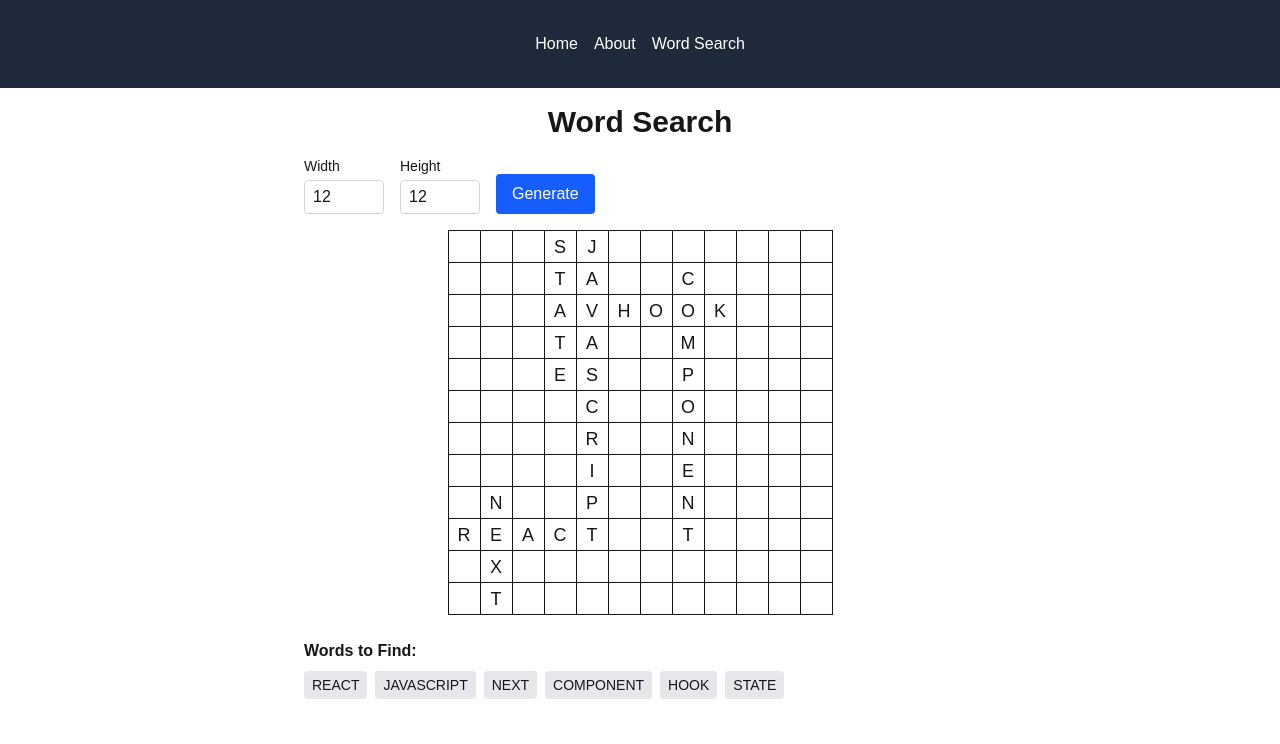
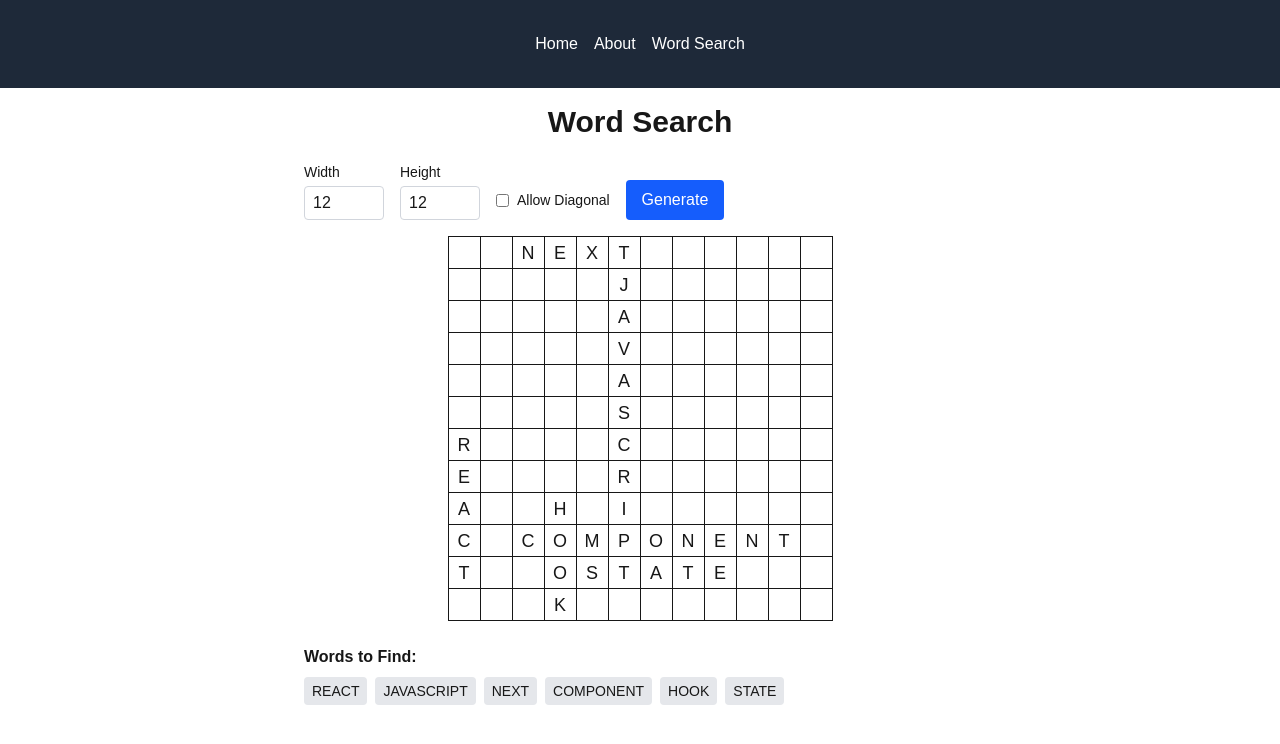
Before and after one commit to BBarardo/mariana, a Next.js app: page /word-search in a window 1280 px wide. Shown: the top 744 px of the page. Built offline with nearby package versions, Linux system fonts and the light colour scheme.

Commit message:
Enhance WordSearchComponent to support diagonal and diagonal-reverse word placements; add allowDiagonal toggle for grid generation

```diff
--- a/src/components/WordSearchComponent.tsx
+++ b/src/components/WordSearchComponent.tsx
@@ -2,7 +2,7 @@
 
 import React, { useState } from 'react';
 
-type Direction = 'horizontal' | 'vertical';
+type Direction = 'horizontal' | 'vertical' | 'diagonal' | 'diagonal-reverse';
 
 interface WordPlacement {
     word: string;
@@ -20,15 +20,32 @@ function generateEmptyGrid(width: number, height: number): string[][] {
 }
 
 function canPlaceWord(grid: string[][], word: string, x: number, y: number, direction: Direction): boolean {
+    // Defensive: check if grid is valid and has at least one row
+    if (!grid.length || !grid[0].length) return false;
     if (direction === 'horizontal') {
-        if (x + word.length > grid[0].length) return false;
+        if (x < 0 || y < 0 || x + word.length > grid[0].length || y >= grid.length) return false;
         for (let i = 0; i < word.length; i++) {
+            if (!grid[y] || grid[y][x + i] === undefined) return false;
             if (grid[y][x + i] && grid[y][x + i] !== word[i]) return false;
         }
+    } else if (direction === 'vertical') {
+        if (x < 0 || y < 0 || y + word.length > grid.length || x >= grid[0].length) return false;
+        for (let i = 0; i < word.length; i++) {
+            if (!grid[y + i] || grid[y + i][x] === undefined) return false;
+            if (grid[y + i][x] && grid[y + i][x] !== word[i]) return false;
+        }
+    } else if (direction === 'diagonal') {
+        if (x < 0 || y < 0 || x + word.length > grid[0].length || y + word.length > grid.length) return false;
+        for (let i = 0; i < word.length; i++) {
+            if (!grid[y + i] || grid[y + i][x + i] === undefined) return false;
+            if (grid[y + i][x + i] && grid[y + i][x + i] !== word[i]) return false;
+        }
     } else {
-        if (y + word.length > grid.length) return false;
+        // diagonal-reverse (left-to-right, bottom-to-top)
+        if (x < 0 || y < 0 || x + word.length > grid[0].length || y - word.length + 1 < 0) return false;
         for (let i = 0; i < word.length; i++) {
-            if (grid[y + i][x] && grid[y + i][x] !== word[i]) return false;
+            if (!grid[y - i] || grid[y - i][x + i] === undefined) return false;
+            if (grid[y - i][x + i] && grid[y - i][x + i] !== word[i]) return false;
         }
     }
     return true;
@@ -39,9 +56,18 @@ function placeWord(grid: string[][], word: string, x: number, y: number, directi
         for (let i = 0; i < word.length; i++) {
             grid[y][x + i] = word[i];
         }
-    } else {
+    } else if (direction === 'vertical') {
         for (let i = 0; i < word.length; i++) {
             grid[y + i][x] = word[i];
+        }
+    } else if (direction === 'diagonal') {
+        for (let i = 0; i < word.length; i++) {
+            grid[y + i][x + i] = word[i];
+        }
+    } else {
+        // diagonal-reverse (left-to-right, bottom-to-top)
+        for (let i = 0; i < word.length; i++) {
+            grid[y - i][x + i] = word[i];
         }
     }
 }
@@ -57,7 +83,7 @@ function fillEmptyCells(grid: string[][]): void {
     }
 }
 
-function findIntersections(word: string, placedWords: { word: string, x: number, y: number, direction: Direction }[], grid: string[][]) {
+function findIntersections(word: string, placedWords: { word: string, x: number, y: number, direction: Direction }[], grid: string[][], allowDiagonal: boolean) {
     // Find all possible intersections between the current word and already placed words
     const intersections: Array<{
         wordIdx: number;
@@ -65,20 +91,33 @@ function findIntersections(word: string, placedWords: { word: string, x: number,
         letter: string;
         wordLetterIdx: number;
         placedLetterIdx: number;
+        direction: Direction;
     }> = [];
     for (let placedIdx = 0; placedIdx < placedWords.length; placedIdx++) {
         const placed = placedWords[placedIdx];
         for (let i = 0; i < word.length; i++) {
             for (let j = 0; j < placed.word.length; j++) {
                 if (word[i] === placed.word[j]) {
-                    // Found a common letter between the new word and a placed word
-                    intersections.push({
-                        wordIdx: placedIdx,
-                        placed,
-                        letter: word[i],
-                        wordLetterIdx: i, // index in the new word
-                        placedLetterIdx: j, // index in the placed word
-                    });
+                    if (placed.direction === 'horizontal') {
+                        if (allowDiagonal) {
+                            intersections.push({ wordIdx: placedIdx, placed, letter: word[i], wordLetterIdx: i, placedLetterIdx: j, direction: 'diagonal' });
+                            intersections.push({ wordIdx: placedIdx, placed, letter: word[i], wordLetterIdx: i, placedLetterIdx: j, direction: 'diagonal-reverse' });
+                        }
+                        intersections.push({ wordIdx: placedIdx, placed, letter: word[i], wordLetterIdx: i, placedLetterIdx: j, direction: 'vertical' });
+                    } else if (placed.direction === 'vertical') {
+                        if (allowDiagonal) {
+                            intersections.push({ wordIdx: placedIdx, placed, letter: word[i], wordLetterIdx: i, placedLetterIdx: j, direction: 'diagonal' });
+                            intersections.push({ wordIdx: placedIdx, placed, letter: word[i], wordLetterIdx: i, placedLetterIdx: j, direction: 'diagonal-reverse' });
+                        }
+                        intersections.push({ wordIdx: placedIdx, placed, letter: word[i], wordLetterIdx: i, placedLetterIdx: j, direction: 'horizontal' });
+                    } else if (allowDiagonal && (placed.direction === 'diagonal' || placed.direction === 'diagonal-reverse')) {
+                        intersections.push({ wordIdx: placedIdx, placed, letter: word[i], wordLetterIdx: i, placedLetterIdx: j, direction: 'horizontal' });
+                        intersections.push({ wordIdx: placedIdx, placed, letter: word[i], wordLetterIdx: i, placedLetterIdx: j, direction: 'vertical' });
+                        if (allowDiagonal) {
+                            intersections.push({ wordIdx: placedIdx, placed, letter: word[i], wordLetterIdx: i, placedLetterIdx: j, direction: 'diagonal' });
+                            intersections.push({ wordIdx: placedIdx, placed, letter: word[i], wordLetterIdx: i, placedLetterIdx: j, direction: 'diagonal-reverse' });
+                        }
+                    }
                 }
             }
         }
@@ -91,6 +130,8 @@ function canPlaceIntersectingWord(grid: string[][], word: string, x: number, y:
     for (let i = 0; i < word.length; i++) {
         let xi = x, yi = y;
         if (direction === 'horizontal') xi += i;
+        else if (direction === 'diagonal') { xi += i; yi += i; }
+        else if (direction === 'diagonal-reverse') { xi += i; yi -= i; }
         else yi += i;
         // Out of bounds check
         if (xi < 0 || xi >= grid[0].length || yi < 0 || yi >= grid.length) return false;
@@ -105,12 +146,14 @@ function placeIntersectingWord(grid: string[][], word: string, x: number, y: num
     for (let i = 0; i < word.length; i++) {
         let xi = x, yi = y;
         if (direction === 'horizontal') xi += i;
+        else if (direction === 'diagonal') { xi += i; yi += i; }
+        else if (direction === 'diagonal-reverse') { xi += i; yi -= i; }
         else yi += i;
         grid[yi][xi] = word[i];
     }
 }
 
-function generateWordSearch(width: number, height: number, words: string[]): string[][] {
+function generateWordSearch(width: number, height: number, words: string[], allowDiagonal: boolean): string[][] {
     // Main function to generate the word search grid
     const grid = generateEmptyGrid(width, height);
     // Keep track of placed words and their positions/directions
@@ -120,22 +163,24 @@ function generateWordSearch(width: number, height: number, words: string[]): str
         let attempts = 0;
         // Try to intersect with already placed words (randomly, not always)
         if (placedWords.length > 0 && Math.random() > 0.5) {
-            const intersections = findIntersections(word, placedWords, grid);
+            const intersections = findIntersections(word, placedWords, grid, allowDiagonal);
             // Shuffle intersections for randomness
             for (const intersection of intersections.sort(() => Math.random() - 0.5)) {
-                const { placed: pw, wordLetterIdx, placedLetterIdx } = intersection;
-                // Calculate coordinates so that word[wordLetterIdx] overlaps with pw.word[placedLetterIdx]
-                let x, y, direction: Direction;
-                if (pw.direction === 'horizontal') {
-                    // Place new word vertically, intersecting horizontally placed word
-                    direction = 'vertical';
-                    x = pw.x + placedLetterIdx; // align columns
-                    y = pw.y - wordLetterIdx;   // align rows so intersection matches
+                const { placed: pw, wordLetterIdx, placedLetterIdx, direction } = intersection;
+                let x, y;
+                if (direction === 'horizontal') {
+                    x = pw.x - wordLetterIdx;
+                    y = pw.y + placedLetterIdx;
+                } else if (direction === 'vertical') {
+                    x = pw.x + placedLetterIdx;
+                    y = pw.y - wordLetterIdx;
+                } else if (direction === 'diagonal') {
+                    x = pw.x - wordLetterIdx;
+                    y = pw.y - wordLetterIdx + placedLetterIdx;
                 } else {
-                    // Place new word horizontally, intersecting vertically placed word
-                    direction = 'horizontal';
-                    x = pw.x - wordLetterIdx;   // align columns so intersection matches
-                    y = pw.y + placedLetterIdx; // align rows
+                    // diagonal-reverse (left-to-right, bottom-to-top)
+                    x = pw.x - wordLetterIdx;
+                    y = pw.y + wordLetterIdx - placedLetterIdx;
                 }
                 // Check if this intersection placement is possible
                 if (canPlaceIntersectingWord(grid, word, x, y, direction, wordLetterIdx)) {
@@ -148,12 +193,34 @@ function generateWordSearch(width: number, height: number, words: string[]): str
         }
         // If not placed by intersection, place randomly
         while (!placed && attempts < 100) {
-            const direction: Direction = Math.random() > 0.5 ? 'horizontal' : 'vertical';
-            // Calculate max starting positions to keep word in bounds
-            const maxX = direction === 'horizontal' ? width - word.length : width - 1;
-            const maxY = direction === 'vertical' ? height - word.length : height - 1;
-            const x = Math.floor(Math.random() * (maxX + 1));
-            const y = Math.floor(Math.random() * (maxY + 1));
+            let directions: Direction[] = ['horizontal', 'vertical'];
+            if (allowDiagonal) {
+                directions.push('diagonal', 'diagonal-reverse');
+            }
+            const direction = directions[Math.floor(Math.random() * directions.length)];
+            let maxX, maxY;
+            if (direction === 'horizontal') {
+                maxX = width - word.length;
+                maxY = height - 1;
+            } else if (direction === 'vertical') {
+                maxX = width - 1;
+                maxY = height - word.length;
+            } else if (direction === 'diagonal') {
+                maxX = width - word.length;
+                maxY = height - word.length;
+            } else {
+                // diagonal-reverse (left-to-right, bottom-to-top)
+                maxX = width - word.length;
+                maxY = height - 1;
+            }
+            let x, y;
+            if (direction === 'diagonal-reverse') {
+                x = Math.floor(Math.random() * (maxX + 1));
+                y = Math.floor(Math.random() * (maxY + 1)) + (word.length - 1);
+            } else {
+                x = Math.floor(Math.random() * (maxX + 1));
+                y = Math.floor(Math.random() * (maxY + 1));
+            }
             if (canPlaceWord(grid, word, x, y, direction)) {
                 placeWord(grid, word, x, y, direction);
                 placedWords.push({ word, x, y, direction });
@@ -170,7 +237,8 @@ const WordSearchComponent: React.FC = () => {
     const maxWordLength = getMaxWordLength(WORDS);
     const [width, setWidth] = useState(maxWordLength + 2);
     const [height, setHeight] = useState(maxWordLength + 2);
-    const [grid, setGrid] = useState<string[][]>(() => generateWordSearch(width, height, WORDS));
+    const [allowDiagonal, setAllowDiagonal] = useState(false);
+    const [grid, setGrid] = useState<string[][]>(() => generateWordSearch(width, height, WORDS, false));
 
     const handleWidthChange = (e: React.ChangeEvent<HTMLInputElement>) => {
         const value = Math.max(Number(e.target.value), maxWordLength);
@@ -183,7 +251,7 @@ const WordSearchComponent: React.FC = () => {
     };
 
     const handleGenerate = () => {
-        setGrid(generateWordSearch(width, height, WORDS));
+        setGrid(generateWordSearch(width, height, WORDS, allowDiagonal));
     };
 
     return (
@@ -208,6 +276,16 @@ const WordSearchComponent: React.FC = () => {
                         onChange={handleHeightChange}
                         className="border rounded px-2 py-1 w-20 bg-white dark:bg-gray-800 dark:text-gray-100 border-gray-300 dark:border-gray-600"
                     />
+                </div>
+                <div className="flex items-center h-10 mt-6">
+                    <input
+                        id="diagonal-toggle"
+                        type="checkbox"
+                        checked={allowDiagonal}
+                        onChange={e => setAllowDiagonal(e.target.checked)}
+                        className="mr-2"
+                    />
+                    <label htmlFor="diagonal-toggle" className="text-sm dark:text-gray-200">Allow Diagonal</label>
                 </div>
                 <button
                     onClick={handleGenerate}
```
